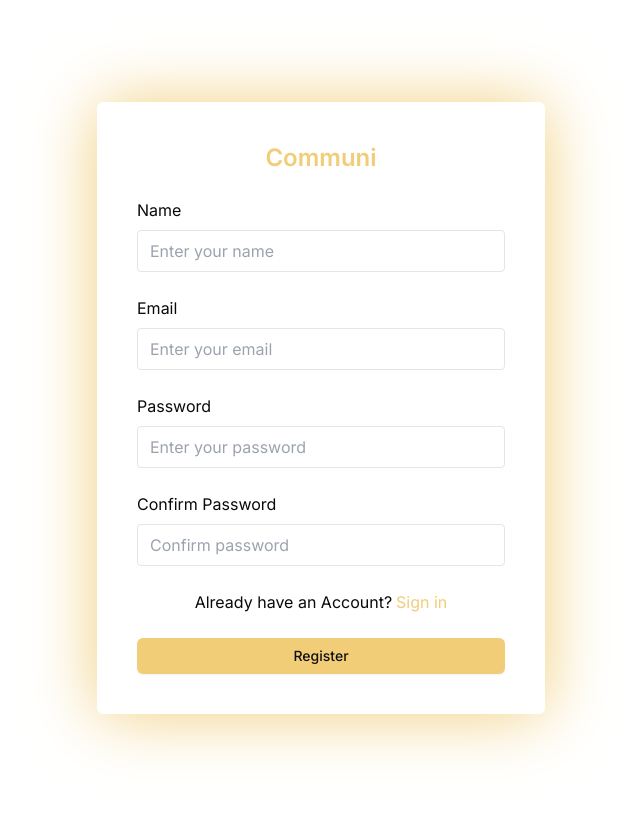
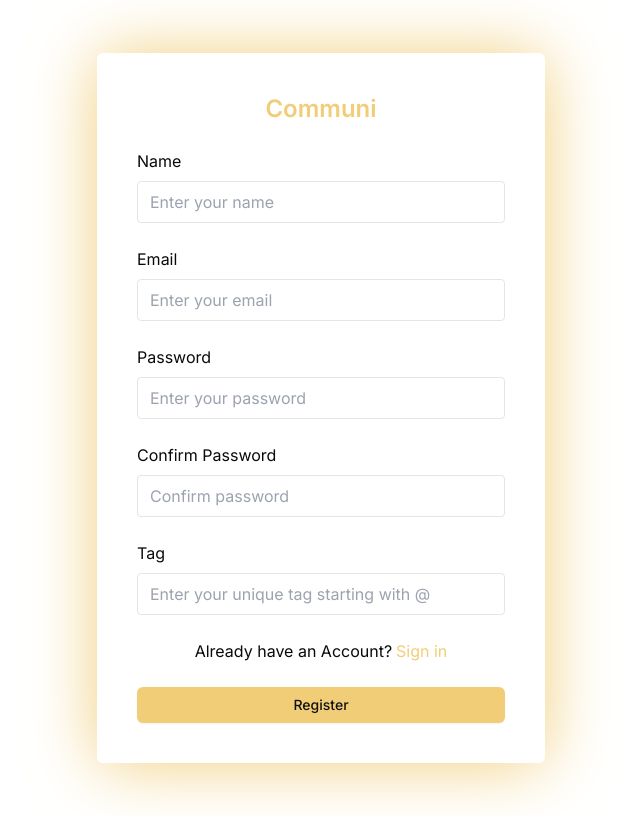
Before and after one commit to Kyryloloshka/Communi, a Next.js app: page /register in a window 1280 px wide. Shown: the whole page, without its empty margins (319-959 px from the left). Built offline with nearby package versions, Linux system fonts and the light colour scheme; no server answers.

Commit message:
add tags to users and fix bag with button in button

```diff
--- a/src/app/register/page.tsx
+++ b/src/app/register/page.tsx
@@ -12,6 +12,7 @@ export interface ErrorForm {
   email?: string;
   password?: string;
   confirmPassword?: string;
+  tag?: string;
 }
 
 
@@ -23,7 +24,7 @@ const page = () => {
   const [errors, setErrors] = useState<ErrorForm>({});
   const [loading, setLoading] = useState(false);
   const router = useRouter();
-
+  const [tag, setTag] = useState(""); // Додали стан для тегу
   const validateForm = () => {
     const emailRegex = /^[a-zA-Z0-9._-]+@[a-zA-Z0-9.-]+\.[a-zA-Z]{2,4}$/;
     const newErrors = {} as ErrorForm;
@@ -40,6 +41,9 @@ const page = () => {
     if (password!== confirmPassword) {
       newErrors.confirmPassword = "Passwords are not the same!";
     }
+    if (!tag.trim() || !tag.startsWith("@")) {
+      newErrors.tag = "Tag must start with '@'!";
+    }
     setErrors(newErrors);
     return Object.keys(newErrors).length === 0;
   }
@@ -55,7 +59,8 @@ const page = () => {
         await setDoc(docRef, {
           name,
           email,
-          avatarUrl: `https://ui-avatars.com/api/?background=F1CD78&color=000&name=${name}`
+          avatarUrl: `https://ui-avatars.com/api/?background=F1CD78&color=000&name=${name}`,
+          tag
         });
         router.push('/');
         setErrors({});
@@ -93,6 +98,18 @@ const page = () => {
           <input type="password" placeholder='Confirm password' id="confirmPassword" className='w-full border px-3 py-2 rounded dark:bg-dark-4' value={confirmPassword} onChange={(e) => setConfirmPassword(e.target.value)} />
           {errors.confirmPassword && <p className='text-red-400'>{errors.confirmPassword}</p>}
         </div>
+        <div className='space-y-2'>
+          <label htmlFor="tag" className='block'>Tag</label>
+          <input
+            placeholder='Enter your unique tag starting with @'
+            type="text"
+            id="tag"
+            className='w-full border px-3 py-2 rounded dark:bg-dark-4'
+            value={tag}
+            onChange={(e) => setTag(e.target.value)}
+          />
+          {errors.tag && <p className='text-red-400'>{errors.tag}</p>}
+        </div>
         <div className="flex flex-auto flex-wrap gap-1 self-center align-center justify-center">
           <span className='text-center'>Already have an Account? </span>
           <Link className='text-primary-500 hover:underline' href='/login'>Sign in</Link>
--- a/src/components/InputText.tsx
+++ b/src/components/InputText.tsx
@@ -62,7 +62,7 @@ const InputText = ({ sendMessage, message, setMessage, image, setImage }: { send
     } className='flex items-center px-4 pt-2 pb-3 border-t border-dark-5'>
       <Dialog open={open} onOpenChange={setOpen}>
         <DialogTrigger>
-          <Button variant={"primary"} className='text-gray-500 mr-2 cursor-pointer'>file</Button>
+          <div className='text-gray-500 mr-2 cursor-pointer'>file</div>
         </DialogTrigger>
         <DialogContent>
           <DialogTitle>Upload Image</DialogTitle>
```
